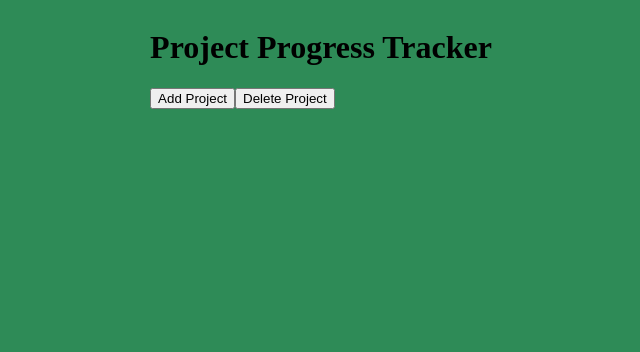
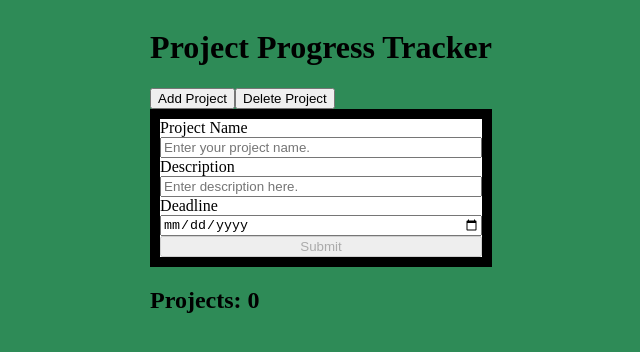
Before and after one commit to NyeemDavis/ProjectTracker, a React (Vite) app: page / in a window 1280 px wide. Shown: the top 352 px of the page, without its empty margins (319-959 px from the left). Built offline with nearby package versions, Linux system fonts and the light colour scheme.

Commit message:
Proprely renders project on submit. Added useState. Methods to add and delete project. Loop through project state and render

```diff
--- a/src/ProjectsContainer.jsx
+++ b/src/ProjectsContainer.jsx
@@ -1,13 +1,33 @@
 import { useState } from "react";
+import Project from "./Project";
+import ProjectForm from "./ProjectForm";
 
-export default function ProjectsContainer () {
-    // Use State to updaet the projects in the list
+
+function ProjectsContainer () {
+    // Use State to update the projects in the list
     const [projects, setProjects] = useState([]);
 
+    const addProject = (project) => {
+        setProjects([...projects, project])
+    };
+
+    // Deleting a project
+    const deleteProject = (project) => {
+        const updatedProjects = projects.filter((p) => p !== project);
+        setProjects(updatedProjects);
+      };
 
     return (
         <div className="pojects-container">
-
+            {/* Hook add project method to form with render */}
+            <ProjectForm addProject={addProject} projects={projects} />
+            <h2>Projects: {projects.length}</h2>
+            {/* Loop through and render each project */}
+            {projects.map((project, index) => (
+        <Project key={index} project={project} />
+      ))}
         </div>
     );
-}
+};
+
+export default ProjectsContainer;
```
